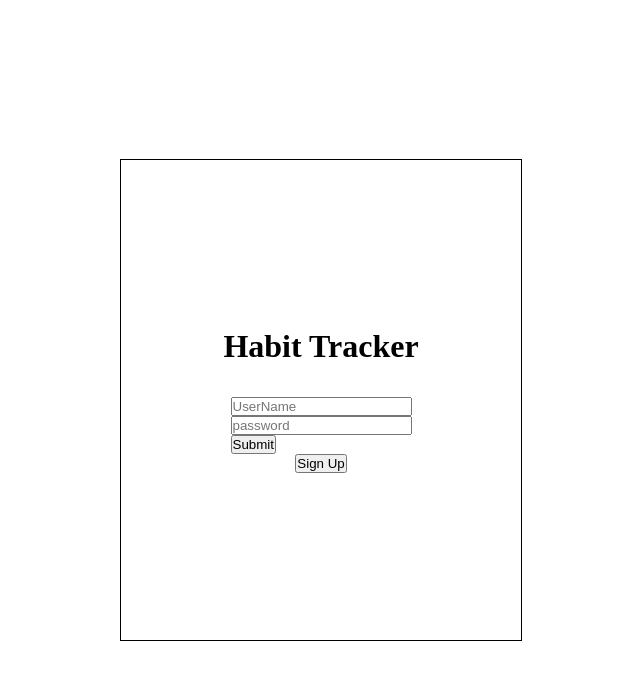
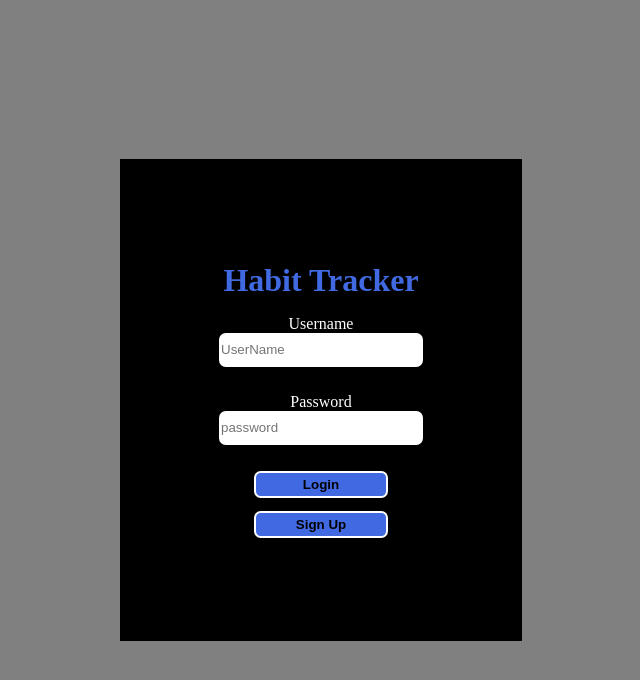
Before and after one commit to KirSpaceB/PersonalHabitTracker, a React (Vite) app in the folder client/: page / in a window 1280 px wide. Shown: the top 680 px of the page, without its empty margins (319-959 px from the left). Built offline with nearby package versions, Linux system fonts and the light colour scheme.

Commit message:
Login Page CSS complete

```diff
--- a/client/src/components/FormInput.tsx
+++ b/client/src/components/FormInput.tsx
@@ -1,9 +1,18 @@
 import { InputProps } from "../utils/types";
-
+import styles from '../styles/FormInput.module.css';
 const FormInput: React.FC<InputProps> = ({ type, name, placeholder, value, onChange, error,}) => {
   return (
     <div>
-      <input type={type} id={name} name={name} value={value} placeholder={placeholder} onChange={onChange} required />
+      <input
+      className={styles.FormInput_input}
+      type={type}
+      id={name}
+      name={name}
+      value={value}
+      placeholder={placeholder}
+      onChange={onChange}
+      required
+      />
       {error && <span>{error}</span>}
     </div>
   );
--- a/client/src/components/HabitTrackerUI.tsx
+++ b/client/src/components/HabitTrackerUI.tsx
@@ -91,10 +91,6 @@ const HabitTrackerUI = () => {
     const decodedUserID = await getDecodedUserId();
     const habitToSendForValidation = updatedHabits[incrementedNumber].user_habit;
 
-
-    // const habitToSendForValidation = incrementedNumber.user_habit;
-    // const incrementNumber = incrementedNumber.habit_count++;
-    // const decodedUserID = await getDecodedUserId()
     setDisplayHabits(updatedHabits)
     incrementDisplayCount(decodedUserID,habitToSendForValidation,incrementNumber)
   };
--- a/client/src/components/LoginPage.tsx
+++ b/client/src/components/LoginPage.tsx
@@ -38,10 +38,14 @@ const LoginPage = () => {
 
             <h1 className={styles.LoginPage_title}>Habit Tracker</h1>
 
-            <form onSubmit={handleSubmit}>
+            <form onSubmit={handleSubmit} className={styles.LoginPage_form}>
+              <span className={styles.LoginPage_span_tags}>Username</span>
               <FormInput type="text" name="userName" value={loginInfo.userName} onChange={handleUserInput} placeholder='UserName' error={''}/>
+              <span className={styles.LoginPage_span_tags}>Password</span>
               <FormInput type="password" name="password" value={loginInfo.password} onChange={handleUserInput} placeholder='password' error={''}/>
-              <input type='submit'></input>
+              <input type='submit' value={'Login'}
+              className={styles.LoginPage_input_tag}>
+              </input>
             </form>
 
             <ResuableRoute route='/SignUp'/>
--- a/client/src/components/ResuableRoute.tsx
+++ b/client/src/components/ResuableRoute.tsx
@@ -1,6 +1,6 @@
 import { useNavigate } from 'react-router-dom'
 import { RoutesTypeCheck } from '../utils/types'
-
+import styles from '../styles/ResuableRoute.module.css'
 const ResuableRoute:React.FC<RoutesTypeCheck> = ({route}) => {
   // Implement the Facade Pattern
   // Facade would be the entire library not just parts of the library. So in this case we would have to facade the Route, and Routes
@@ -16,7 +16,7 @@ const ResuableRoute:React.FC<RoutesTypeCheck> = ({route}) => {
 
   return (
     <div>
-        <button onClick={goToPage}>Sign Up</button>
+        <button className={styles.ResuableRoute_btn} onClick={goToPage}>Sign Up</button>
     </div>
   )
 }
--- a/client/src/main.css
+++ b/client/src/main.css
@@ -2,3 +2,6 @@
   padding: 0;
   margin: 0;
 }
+body {
+  background-color: gray;
+}
--- a/client/src/styles/FormInput.module.css
+++ b/client/src/styles/FormInput.module.css
@@ -1,4 +1,10 @@
-.input {
+.FormInput_input {
   width: 15em;
-  height: 3.5em;
+  height: 2.2em;
+  margin-bottom: 2em;
+  border-radius: 0.5em;
+  color:white;
+  font-weight: thin;
+  border: 2px solid white; /* You can change the border width (2px) to your desired size */
+
 }
--- a/client/src/styles/LoginPage.module.css
+++ b/client/src/styles/LoginPage.module.css
@@ -10,6 +10,7 @@
   width: 25em;
   height: 30em;
   border: 1px solid black;
+  background-color: black;
   display: flex;
   flex-direction: column;
   align-items: center;
@@ -17,37 +18,27 @@
 }
 
 .LoginPage_title {
-  padding-bottom: 1em;
+  padding-bottom: 0.5em;
+  color: royalblue;
 }
 
-.LoginPage_userEmailContainer {
-  padding-bottom: 3.5em;
+.LoginPage_form {
+  display: flex;
+  flex-direction: column;
+  justify-content: center;
+  align-items: center;
 }
 
-.LoginPage_userEmailContainer > input {
-  width: 25em;
-  height: 3em;
-  border-radius: 1em;
-
+.LoginPage_span_tags {
+  color: white;
 }
 
-.LoginPage_userPasswordContainer > input {
-  width: 25em;
-  height: 3em;
-  border-radius: 1em;
+.LoginPage_input_tag {
+  height: 2em;
+  width: 10em;
+  background-color: white;
+  font-weight: bold;
+  background-color: royalblue;
+  border: 2px solid white; /* You can change the border width (2px) to your desired size */
+  border-radius: 0.5em;
 }
-
-.LoginPage_loginBtn {
-  width: 10em;
-  height: 3em;
-}
-
-.LoginPage_btnContainer {
-  padding-top: 2em;
-}
-
-.LoginPage_signUpBtn {
-  margin-top: 1em;
-  width: 10em;
-  height: 3em;
-}
--- /dev/null
+++ b/client/src/styles/ResuableRoute.module.css
@@ -0,0 +1,11 @@
+.ResuableRoute_btn {
+  height: 2em;
+  width: 10em;
+  background-color: white;
+  font-weight: bold;
+  border: 2px solid white; /* You can change the border width (2px) to your desired size */
+  margin-top: 1em;
+  background-color: royalblue;
+  border-radius: 0.5em;
+
+}
```
